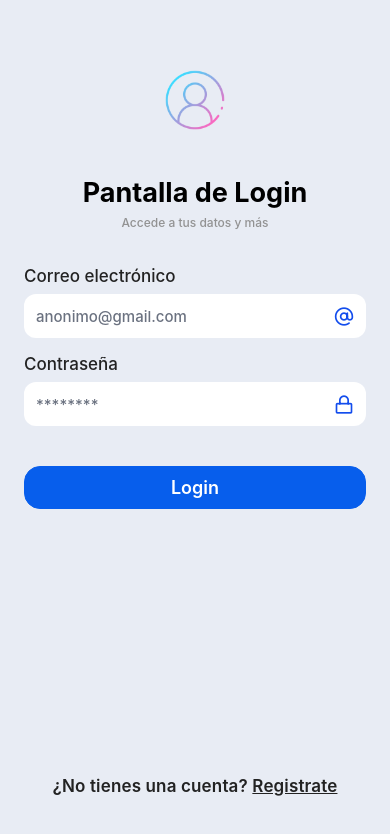
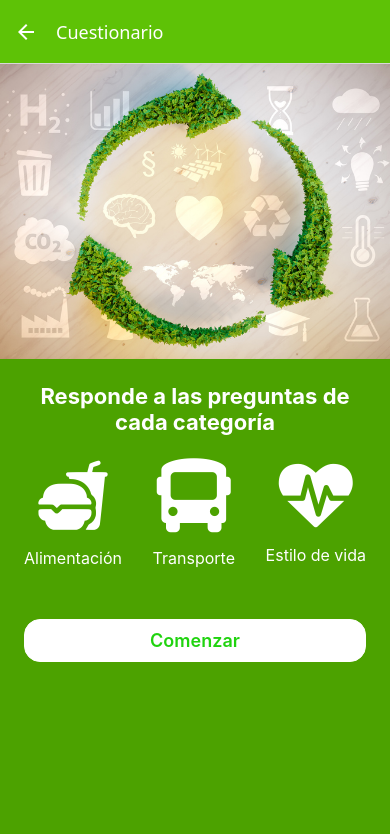
Before and after one commit to LuisOliveros11/Sistema-Huella-de-Carbono, a React Native app: screen /UserForm in a window 390 px wide. Shown: the top 834 px of the page. Built offline with nearby package versions, Linux system fonts and the light colour scheme; what react-native-alert-notification would draw is missing.

Commit message:
Pantalla de previa cuestionario

```diff
--- a/App.js
+++ b/App.js
@@ -6,6 +6,7 @@ import { getFocusedRouteNameFromRoute } from '@react-navigation/native';
 import Login from "./src/auth/login";
 import Register from "./src/auth/register";
 import Home from "./src/tabs/HomeScreen";
+import UserForm from './src/screens/UserForm';
 import { AlertNotificationRoot } from 'react-native-alert-notification';
 import BottomNavigator from './src/components/BottomNavigation';
 
@@ -18,7 +19,8 @@ export default function App() {
       <NavigationContainer>
         <Stack.Navigator initialRouteName="Login" screenOptions={{ headerShown: false }}>
           <Stack.Screen name="Login" component={Login} />
-          <Stack.Screen name="Register" component={Register} options={{ headerShown: true }} />
+          <Stack.Screen name="Register" component={Register} options={{ headerShown: true, headerTitle: "Registro" }} />
+          <Stack.Screen name="UserForm" component={UserForm} options={{ headerShown: true, headerTitle: "Cuestionario", headerStyle: { backgroundColor: "#5ec206ff" }, headerTintColor: "#fff" }} />
          <Stack.Screen
             name="Tabs"
             component={BottomNavigator}
--- /dev/null
+++ b/src/screens/UserForm.js
@@ -0,0 +1,130 @@
+import React, { useState, useContext } from 'react';
+import {
+    StyleSheet,
+    View,
+    Image,
+    Text,
+    TouchableOpacity,
+    TextInput,
+    Dimensions
+} from 'react-native';
+import FeatherIcon from 'react-native-vector-icons/Feather'
+import Ionicons from '@expo/vector-icons/Ionicons';
+import FontAwesome5 from '@expo/vector-icons/FontAwesome5';
+import FontAwesome from '@expo/vector-icons/FontAwesome';
+
+import { SafeAreaProvider } from 'react-native-safe-area-context';
+
+import {
+    useNavigation,
+} from '@react-navigation/native';
+import { User } from 'react-feather';
+//import { AuthContext } from '../Components/AuthContext';
+//import { BASE_URL } from '../../config';
+
+
+const screenWidth = Dimensions.get('window').width;
+const screenHeight = Dimensions.get('window').height;
+const UserForm = () => {
+    const navigation = useNavigation();
+    //const { login } = useContext(AuthContext);
+    //const baseUrl = BASE_URL;
+
+    return (
+        <SafeAreaProvider style={{ flex: 1, backgroundColor: '#e8ecf4' }} >
+            <View style={styles.imgContainer}>
+
+                <Image
+                    source={require('../../assets/cuestionario-portada.jpg')}
+                    style={styles.headerImg}
+                />
+            </View>
+            <View style={styles.container}>
+                <Text style={styles.title}>Responde a las preguntas de cada categoría</Text>
+                <View style={styles.iconsContainer}>
+                    <View style={styles.iconItem}>
+                        <Ionicons name="fast-food" size={74} color="white" />
+                        <Text style={styles.iconLabel}>Alimentación</Text>
+                    </View>
+                    <View style={styles.iconItem}>
+                        <FontAwesome5 name="bus" size={74} color="white" />
+                        <Text style={styles.iconLabel}>Transporte</Text>
+                    </View>
+                    <View style={styles.iconItem}>
+                        <FontAwesome name="heartbeat" size={74} color="white" />
+                        <Text style={styles.iconLabel}>Estilo de vida</Text>
+                    </View>
+                </View>
+                <TouchableOpacity >
+                    <View style={styles.btn}>
+                    <Text style={styles.btnText}>Comenzar</Text>
+                    </View>
+                </TouchableOpacity>
+            </View>
+        </SafeAreaProvider >
+    );
+};
+
+export default UserForm;
+
+
+const styles = StyleSheet.create({
+    imgContainer: {
+        height: screenHeight * 0.35,
+        width: screenWidth,
+
+    },
+    headerImg: {
+        width: '100%',
+        height: '100%',
+        resizeMode: 'cover',
+    },
+    container: {
+        padding: 24,
+        flex: 1,
+        backgroundColor: '#4CA200',
+         justifyContent: 'flex-start'
+    },
+    title: {
+        fontSize: 22,
+        textAlign: 'center',
+        color: '#fff',
+        fontWeight: 700
+    },
+    iconsContainer: {
+        flexDirection: 'row',
+        justifyContent: 'space-between',
+        alignItems: 'center',
+        marginTop: 20,
+    },
+
+    iconItem: {
+        alignItems: 'center',
+    },
+
+    iconLabel: {
+        color: '#fff',
+        fontSize: 16,
+        marginTop: 12,
+        textAlign: 'center',
+    },
+    btn: {
+    backgroundColor: '#fff',
+    borderRadius: 16,
+    borderWidth: 1,
+    borderColor: '#fff',
+    flexDirection: 'row',
+    alignItems: 'center',
+    justifyContent: 'center',
+    paddingVertical: 10,
+    paddingHorizontal: 20,
+    marginTop: screenHeight * 0.06,
+  },
+  btnText: {
+    fontSize: 18,
+    fontWeight: '600',
+    color: '#20D30F',
+  },
+
+
+})
--- a/src/tabs/HomeScreen.js
+++ b/src/tabs/HomeScreen.js
@@ -1,6 +1,7 @@
 import { StyleSheet, View, Text, ScrollView, ActivityIndicator, Dimensions, TouchableOpacity } from 'react-native';
 import { SafeAreaProvider } from 'react-native-safe-area-context';
 import { Feather } from '@expo/vector-icons';
+import { useNavigation } from '@react-navigation/native';
 import Ionicons from '@expo/vector-icons/Ionicons';
 import MaterialCommunityIcons from '@expo/vector-icons/MaterialCommunityIcons';
 import FontAwesome5 from '@expo/vector-icons/FontAwesome5';
@@ -21,6 +22,8 @@ const HomeScreen = () => {
       </SafeAreaView>
     );
   }*/
+ const navigation = useNavigation();
+
 
   return (
     <ScrollView contentContainerStyle={{ flexGrow: 1, paddingBottom: 40 }} keyboardShouldPersistTaps="handled" showsVerticalScrollIndicator={false}>
@@ -37,7 +40,7 @@ const HomeScreen = () => {
                 <Text style={[styles.cardText, {fontWeight: 300, fontSize: 11}]}>Contesta las preguntas del formulario para conocer tu huella de carbono</Text>
                 <TouchableOpacity
                   onPress={async () => {
-                    //navigation.navigate('UserForm');
+                    navigation.navigate('UserForm');
                   }}>
                   <View style={[styles.cardButton, {paddingHorizontal: '16%'}]}>
                     <Text style={[styles.cardButtonText, {color: "#52C94B"}]}>Iniciar</Text>
@@ -82,7 +85,6 @@ const styles = StyleSheet.create({
   container: {
     flex: 1,
     justifyContent: 'flex-start',
-    backgroundColor: '#eBecf4',
     paddingHorizontal: 16,
     paddingTop: 20
 
--- a/src/tabs/SettingsScreen.js
+++ b/src/tabs/SettingsScreen.js
@@ -1,9 +1,10 @@
 import React, { useContext, useRef } from 'react';
-import { StyleSheet, SafeAreaView, View, Image, Text, TouchableOpacity, ScrollView, Button } from 'react-native';
+import { StyleSheet, SafeAreaView, View, Image, Text, TouchableOpacity, ScrollView, Button, } from 'react-native';
 import FeatherIcon from 'react-native-vector-icons/Feather'
 //import { AuthContext } from '../Components/AuthContext';
 import { useNavigation } from '@react-navigation/native';
 import { CommonActions } from '@react-navigation/native';
+import { SafeAreaProvider } from 'react-native-safe-area-context';
 
 const SettingsScreen = () => {
     const navigation = useNavigation();
@@ -25,7 +26,7 @@ const SettingsScreen = () => {
     };
     return (
 
-        <SafeAreaView style={{ flex: 1, backgroundColor: "#fff" }}>
+        <SafeAreaProvider style={{ flex: 1, backgroundColor: "#fff" }}>
             <ScrollView contentContainerStyle={styles.container}>
                 <View style={styles.profile}>
                     <Text style={styles.profileName}>Nombres</Text>
@@ -92,7 +93,7 @@ const SettingsScreen = () => {
                     </TouchableOpacity>
                 </View>
             </ScrollView>
-        </SafeAreaView>
+        </SafeAreaProvider>
 
     );
 };
```
